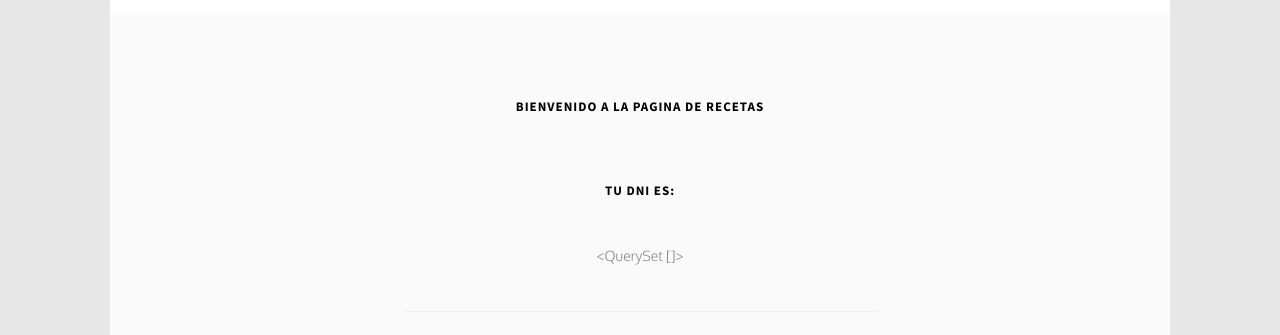
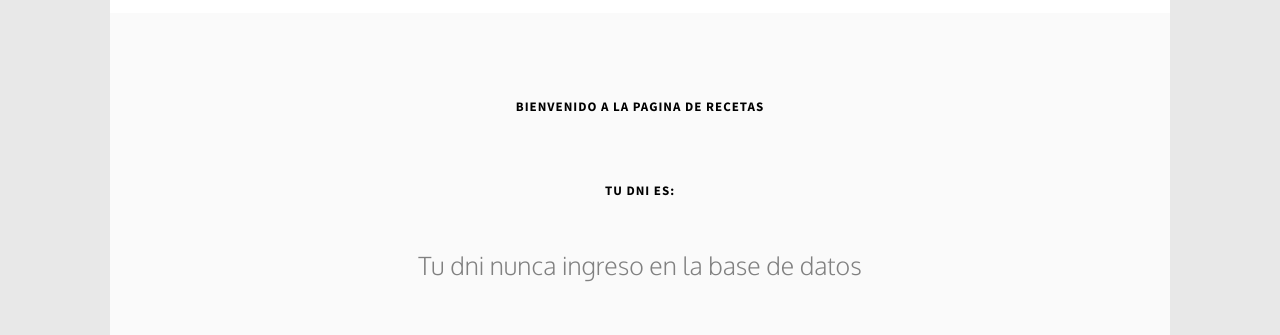
Before and after one commit to Brian-Agustin/ProyectoFinalCoder, a Django app: page /resultadoBusqueda in a window 1280 px wide. Shown: the part 1050-1385 px from the top of the page. Run offline with Django 4.2, Linux system fonts and the light colour scheme; data comes from the database, SQL or seed files in the repository; some libraries are stand-ins or nearby versions; some web fonts are replaced.

Commit message:
primera entrega tp final lista

```diff
--- a/AppLente/templates/AppLente/resultadoBusqueda.html
+++ b/AppLente/templates/AppLente/resultadoBusqueda.html
@@ -6,10 +6,12 @@
 
 <br>
 <h2>Tu dni es:</h2>
+
 <br>
-    {{resultado}}
-    <br>
-    <br>
-    <hr>
-    {{tipo}}
+
+<p style="font-size:25px">{{resultado}}</p>
+<br>
+<br>
+<hr>
+
 {% endblock %}
--- a/AppLente/views.py
+++ b/AppLente/views.py
@@ -65,12 +65,15 @@
     return render(request, 'AppLente/recetas.html',con)
 
 def resultadoBusqueda(request):
-    resultado =request.GET.get('dni')
-    dniEncontrado = Turno.objects.filter(dni__exact = resultado).values('dni')
-    tipoDNI = dniEncontrado.values()
-    con = {
-        'resultado': dniEncontrado,
-        'tipo': tipoDNI
-    }
-
-    return render(request,"AppLente/resultadoBusqueda.html",con)
+    resultado = request.GET.get('dni')
+    try:
+        dniEncontrado = Turno.objects.filter(dni__exact = resultado).values('dni')
+        con = {
+            'resultado': dniEncontrado.get()['dni'],
+        }
+        return render(request,"AppLente/resultadoBusqueda.html",con)
+    except:
+        con = {
+            'resultado': "Tu dni nunca ingreso en la base de datos"
+        }
+        return render(request,"AppLente/resultadoBusqueda.html",con)
```
